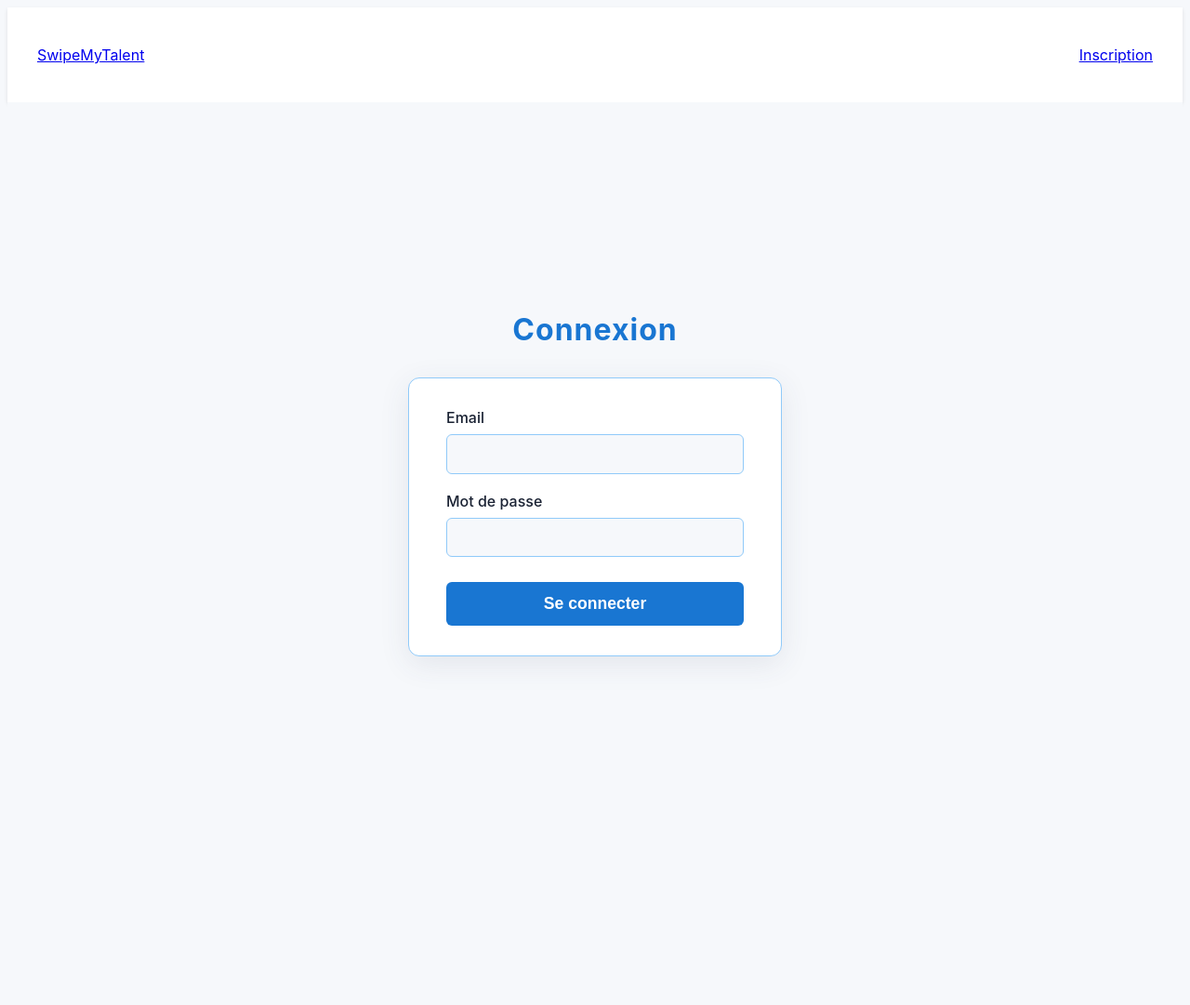
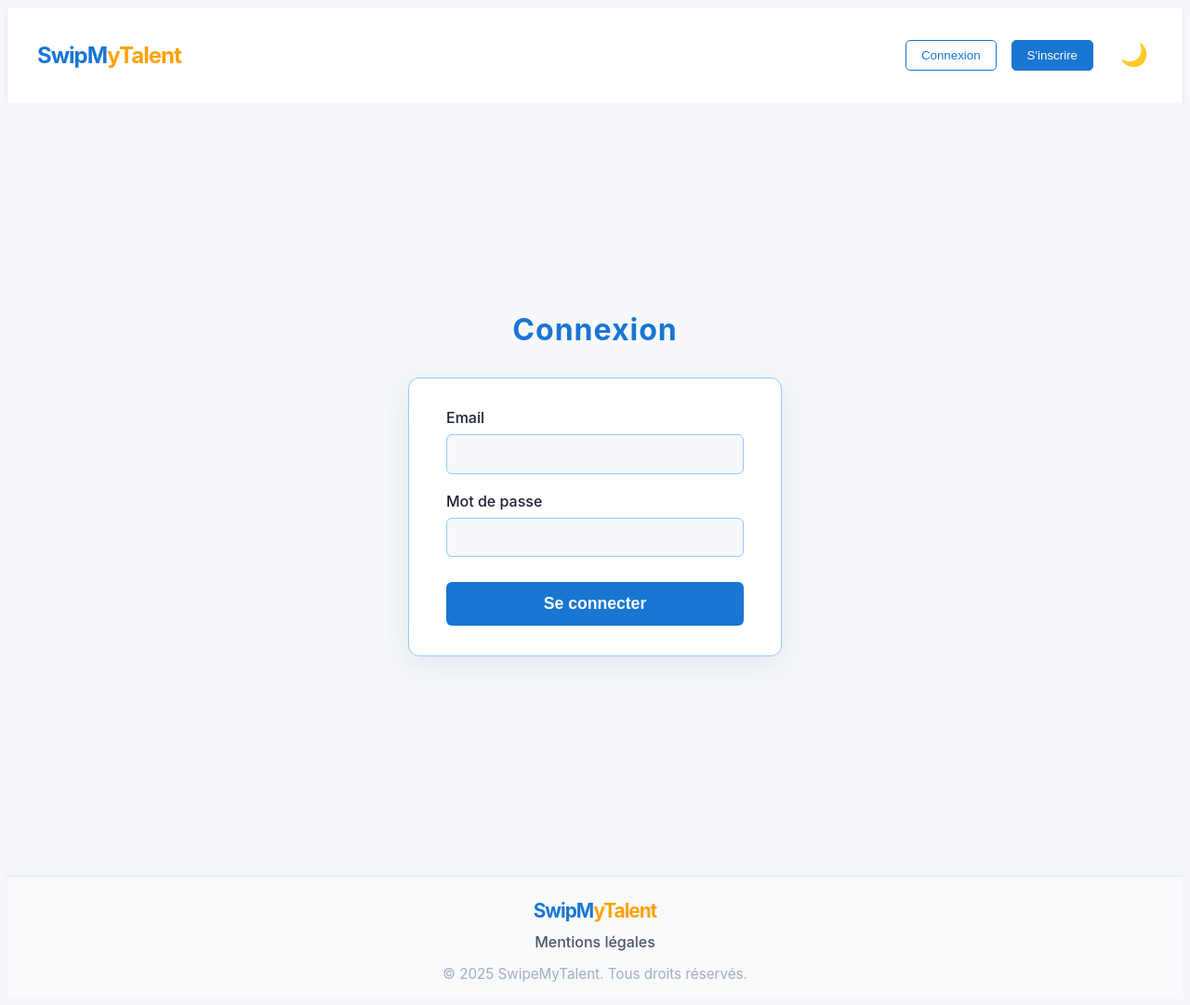
Before and after one commit to swipemytalent/SwipeMyTalent, a React (Vite) app in the folder frontend/: page /login in a window 1280 px wide. Shown: the whole page at 93% size. Before the commit the page ends 918 px from the top, so only its background shows below. Built offline with nearby package versions, Linux system fonts and the light colour scheme.

Commit message:
Add footer and update links in navbar (#21)

```diff
--- a/frontend/src/App.tsx
+++ b/frontend/src/App.tsx
@@ -1,10 +1,11 @@
 import { BrowserRouter as Router, Routes, Route, Navigate } from 'react-router-dom';
-import ProtectedRoute from './components/ProtectedRoute';
 import Login from './pages/Login';
 import Register from './pages/Register';
 import Navbar from './components/Navbar';
 import Dashboard from './pages/Dashboard';
+import ProtectedRoute from './components/ProtectedRoute';
 import './styles/main.scss';
+import Footer from './components/Footer';
 
 const App: React.FC = () => {
   return (
@@ -13,10 +14,12 @@ const App: React.FC = () => {
       <Routes>
         <Route path="/login" element={<Login />} />
         <Route path="/register" element={<Register />} />
+        <Route path="*" element={<Navigate to="/login" />} />
         <Route path="/dashboard" element={<ProtectedRoute><Dashboard /></ProtectedRoute>} />
-        <Route path="*" element={<Navigate to="/login" />} />
-        <Route path="/" element={<Navigate to="/dashboard" />} />
+        <Route path="/login" element={<Login />} />
+        <Route path="/register" element={<Register />} />
       </Routes>
+      <Footer />
     </Router>
   );
 }
--- a/frontend/src/components/AuthForm.tsx
+++ b/frontend/src/components/AuthForm.tsx
@@ -1,7 +1,5 @@
 import { useState, FormEvent, ChangeEvent } from 'react';
 import { useNavigate } from 'react-router-dom';
-
-const API_URL = 'http://localhost:5000';
 
 interface AuthFormProps {
   mode: 'login' | 'register';
@@ -12,41 +10,62 @@ interface AuthResponse {
   message?: string;
 }
 
+interface AuthData {
+  email: string;
+  password: string;
+}
+
+const API_ENDPOINTS = {
+  login: '/api/login',
+  register: '/api/register'
+} as const;
+
 const AuthForm: React.FC<AuthFormProps> = ({ mode }) => {
-  const [email, setEmail] = useState<string>('');
-  const [password, setPassword] = useState<string>('');
+  const [formData, setFormData] = useState<AuthData>({ email: '', password: '' });
   const [error, setError] = useState<string>('');
   const [success, setSuccess] = useState<string>('');
   const [loading, setLoading] = useState<boolean>(false);
   const navigate = useNavigate();
+
+  const handleInputChange = (e: ChangeEvent<HTMLInputElement>) => {
+    const { name, value } = e.target;
+    setFormData(prev => ({ ...prev, [name]: value }));
+  };
+
+  const handleAuthSuccess = (data: AuthResponse) => {
+    if (mode === 'login') {
+      localStorage.setItem('token', data.token || '');
+      setSuccess('Connexion réussie !');
+      navigate('/dashboard');
+    } else {
+      setSuccess('Inscription réussie.');
+      navigate('/login');
+    }
+  };
 
   const handleSubmit = async (e: FormEvent<HTMLFormElement>) => {
     e.preventDefault();
     setError('');
     setSuccess('');
     setLoading(true);
+
     try {
-      const endpoint = mode === 'login' ? '/login' : '/register';
-      const res = await fetch(`${API_URL}${endpoint}`, {
+      const endpoint = API_ENDPOINTS[mode];
+      const response = await fetch(endpoint, {
         method: 'POST',
         headers: { 'Content-Type': 'application/json' },
-        body: JSON.stringify({ email, password })
+        body: JSON.stringify(formData)
       });
-      const data: AuthResponse = await res.json();
-      if (!res.ok) {
-        setError(data.message || 'Erreur inconnue');
-      } else {
-        if (mode === 'login') {
-          localStorage.setItem('token', data.token || '');
-          setSuccess('Connexion réussie !');
-          navigate('/dashboard');
-        } else {
-          setSuccess('Inscription réussie, vous pouvez vous connecter.');
-          navigate('/login');
-        }
+
+      const data: AuthResponse = await response.json();
+
+      if (!response.ok) {
+        throw new Error(data.message || 'Erreur inconnue');
       }
+
+      handleAuthSuccess(data);
     } catch (err) {
-      setError('Erreur serveur');
+      setError(err instanceof Error ? err.message : 'Erreur serveur');
     } finally {
       setLoading(false);
     }
@@ -58,8 +77,9 @@ const AuthForm: React.FC<AuthFormProps> = ({ mode }) => {
         Email
         <input
           type="email"
-          value={email}
-          onChange={(e: ChangeEvent<HTMLInputElement>) => setEmail(e.target.value)}
+          name="email"
+          value={formData.email}
+          onChange={handleInputChange}
           required
         />
       </label>
@@ -67,8 +87,9 @@ const AuthForm: React.FC<AuthFormProps> = ({ mode }) => {
         Mot de passe
         <input
           type="password"
-          value={password}
-          onChange={(e: ChangeEvent<HTMLInputElement>) => setPassword(e.target.value)}
+          name="password"
+          value={formData.password}
+          onChange={handleInputChange}
           required
         />
       </label>
--- /dev/null
+++ b/frontend/src/components/Footer.tsx
@@ -0,0 +1,25 @@
+import { NavLink } from 'react-router-dom';
+import '../styles/footer.scss';
+
+const Footer: React.FC = () => {
+  const isLoggedIn = !!localStorage.getItem('token');
+
+  return (
+    <footer className="footer">
+      <div className="footer-content">
+        <span className="footer-logo">
+          <span className="logo-blue">SwipM</span><span className="logo-orange">yTalent</span>
+        </span>
+        <nav className="footer-links">
+          {isLoggedIn && <NavLink to="/">Accueil</NavLink>}
+          {isLoggedIn && <NavLink to="/about">À propos</NavLink>}
+          {isLoggedIn && <NavLink to="/contact">Contact</NavLink>}
+          <NavLink to="/legal">Mentions légales</NavLink>
+        </nav>
+        <span className="footer-copy">&copy; {new Date().getFullYear()} SwipeMyTalent. Tous droits réservés.</span>
+      </div>
+    </footer>
+  );
+};
+
+export default Footer;
--- a/frontend/src/components/Navbar.tsx
+++ b/frontend/src/components/Navbar.tsx
@@ -1,21 +1,73 @@
-import { Link, useLocation } from 'react-router-dom';
+import { useState, useEffect } from 'react';
+import { useNavigate, useLocation, NavLink } from 'react-router-dom';
 import '../styles/navbar.scss';
 
 const Navbar: React.FC = () => {
+  const [isDarkMode, setIsDarkMode] = useState(false);
+  const navigate = useNavigate();
   const location = useLocation();
+
+  // Détection de la page courante
   const isLogin = location.pathname === '/login';
   const isRegister = location.pathname === '/register';
 
+  // Détection de connexion
+  const isLoggedIn = !!localStorage.getItem('token');
+
+  // Déconnexion
+  const logout = () => {
+    localStorage.removeItem('token');
+    navigate('/login');
+  };
+
+  useEffect(() => {
+    const prefersDark = window.matchMedia('(prefers-color-scheme: dark)').matches;
+    setIsDarkMode(prefersDark);
+    document.body.classList.toggle('dark-mode', prefersDark);
+  }, []);
+
+  const toggleTheme = () => {
+    setIsDarkMode((prev) => {
+      document.body.classList.toggle('dark-mode', !isDarkMode);
+      return !prev;
+    });
+  };
+
   return (
-    <nav className="navbar">
-      <Link to="/login" className="navbar__logo">SwipeMyTalent</Link>
-      <div className="navbar__actions">
-        {isLogin && (
-          <Link to="/register" className="navbar__button">Inscription</Link>
+    <nav className={`navbar${isDarkMode ? ' dark-navbar' : ''}`}>
+      <NavLink to="/" className="logo">
+        <span className="logo-blue">SwipM</span><span className="logo-orange">yTalent</span>
+      </NavLink>
+
+      {/* Masquer la navbar sur /login et /register */}
+      {!(isLogin || isRegister) && isLoggedIn && (
+        <ul className="nav-links">
+          <li><NavLink to="/" className={({ isActive }) => isActive ? 'navlink-active' : ''}>Accueil</NavLink></li>
+          <li><NavLink to="/dashboard" className={({ isActive }) => isActive ? 'navlink-active' : ''}>Mon espace</NavLink></li>
+          <li><NavLink to="/talents" className={({ isActive }) => isActive ? 'navlink-active' : ''}>Talents</NavLink></li>
+          <li><NavLink to="/about" className={({ isActive }) => isActive ? 'navlink-active' : ''}>À propos</NavLink></li>
+          <li><NavLink to="/contact" className={({ isActive }) => isActive ? 'navlink-active' : ''}>Contact</NavLink></li>
+        </ul>
+      )}
+
+      <div className="auth-buttons">
+        {!isLoggedIn ? (
+          <>
+            <button className="login" onClick={() => navigate('/login')}>
+              Connexion
+            </button>
+            <button className="signup" onClick={() => navigate('/register')}>
+              S'inscrire
+            </button>
+          </>
+        ) : (
+          <button className="logout" onClick={logout}>
+            Déconnexion
+          </button>
         )}
-        {isRegister && (
-          <Link to="/login" className="navbar__button navbar__button--secondary">Connexion</Link>
-        )}
+        <button className="theme-toggle-navbar" onClick={toggleTheme} title="Changer le mode sombre/clair">
+          {isDarkMode ? '☀️' : '🌙'}
+        </button>
       </div>
     </nav>
   );
--- /dev/null
+++ b/frontend/src/styles/footer.scss
@@ -0,0 +1,61 @@
+@use './_variables' as *;
+
+.footer {
+  width: 100%;
+  background: #f8fafc;
+  border-top: 1px solid #e2e8f0;
+  padding: 1.5rem 0 1rem 0;
+  margin-top: 2rem;
+  font-size: 1rem;
+  color: #4a5568;
+  box-shadow: 0 -2px 8px rgba(0,0,0,0.03);
+
+  .footer-content {
+    max-width: 1200px;
+    margin: 0 auto;
+    display: flex;
+    flex-direction: column;
+    align-items: center;
+    gap: 0.7rem;
+  }
+
+  .footer-logo {
+    font-size: 1.3rem;
+    font-weight: bold;
+    letter-spacing: -1px;
+    .logo-blue { color: $primary-blue; }
+    .logo-orange { color: $primary-orange; }
+  }
+
+  .footer-links {
+    display: flex;
+    gap: 1.5rem;
+    a {
+      color: #4a5568;
+      text-decoration: none;
+      font-weight: 500;
+      transition: color 0.2s;
+      &:hover {
+        color: $primary-blue;
+      }
+    }
+  }
+
+  .footer-copy {
+    font-size: 0.95rem;
+    color: #a0aec0;
+    margin-top: 0.2rem;
+  }
+}
+
+@media (max-width: 600px) {
+  .footer .footer-content {
+    flex-direction: column;
+    gap: 0.5rem;
+    font-size: 0.95rem;
+  }
+  .footer .footer-links {
+    flex-wrap: wrap;
+    gap: 1rem;
+  }
+}
--- a/frontend/src/styles/main.scss
+++ b/frontend/src/styles/main.scss
@@ -2,3 +2,46 @@
 @use './navbar' as *;
 @use './auth' as *;
 @use './dashboard' as *;
+@use './footer' as *;
+
+body.dark-mode {
+    background: #181818;
+    color: #f1f1f1;
+  }
+
+  body.dark-mode .navbar,
+  body.dark-mode .footer {
+    background: #222;
+    color: #f1f1f1;
+  }
+
+  body.dark-mode .auth-page,
+  body.dark-mode .container,
+  body.dark-mode .dashboard,
+  body.dark-mode .form,
+  body.dark-mode .card,
+  body.dark-mode input,
+  body.dark-mode textarea,
+  body.dark-mode select {
+    background: #232323;
+    color: #f1f1f1;
+    border-color: #444;
+  }
+
+  body.dark-mode a,
+  body.dark-mode .nav-links a,
+  body.dark-mode .nav-links .navlink-active {
+    color: #90caf9 !important;
+    transition: color 0.2s;
+  }
+
+  body.dark-mode .nav-links a:hover,
+  body.dark-mode .nav-links .navlink-active:hover {
+    color: #fff !important;
+  }
+
+body.dark-mode button {
+  background: #333;
+  color: #f1f1f1;
+  border-color: #555;
+}
```
Also changed, not shown: package.json (deleted, +0 -23 lines), frontend/src/styles/dashboard.scss (line endings or trailing spaces), 1 other file (tests, documents, lock files or other folders).
